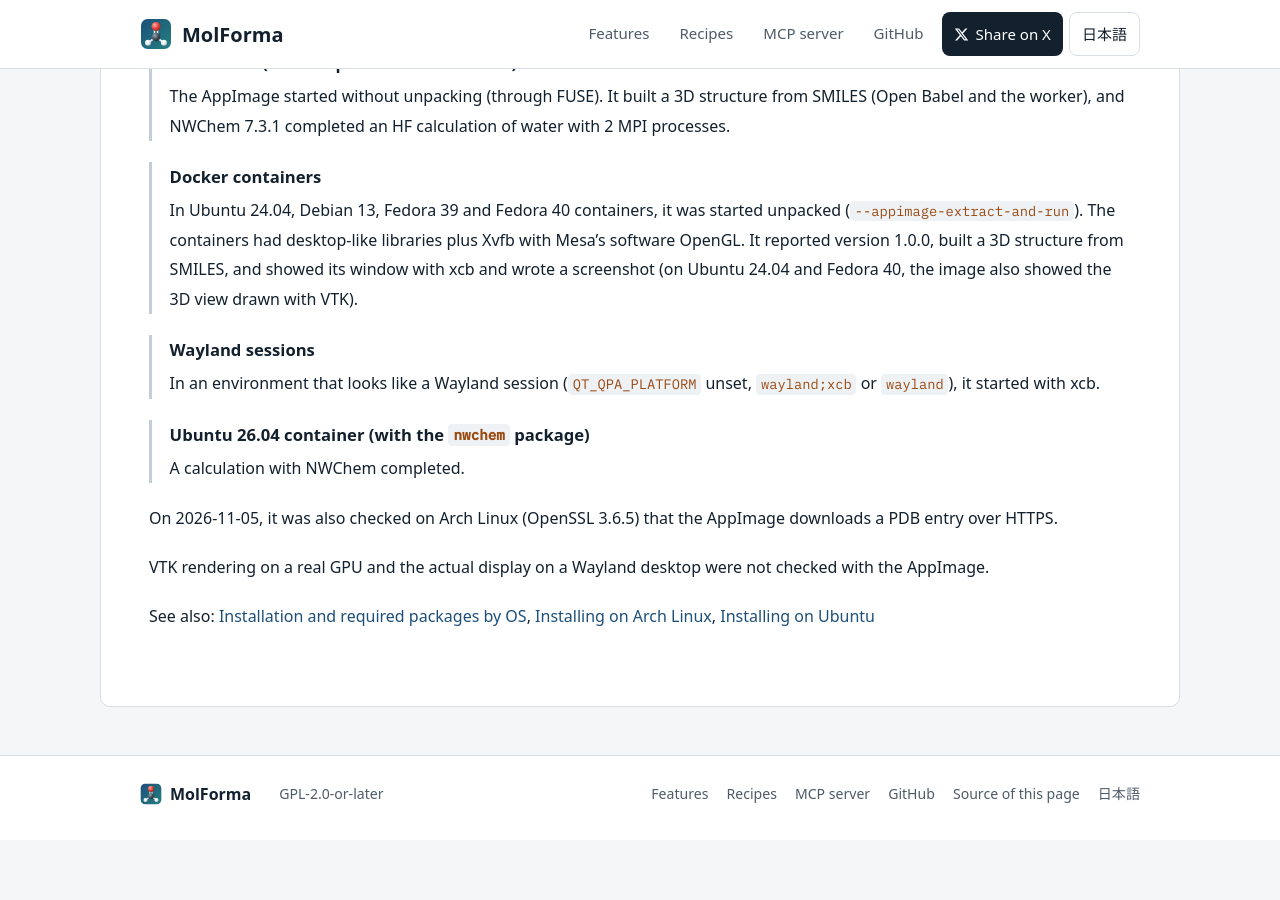
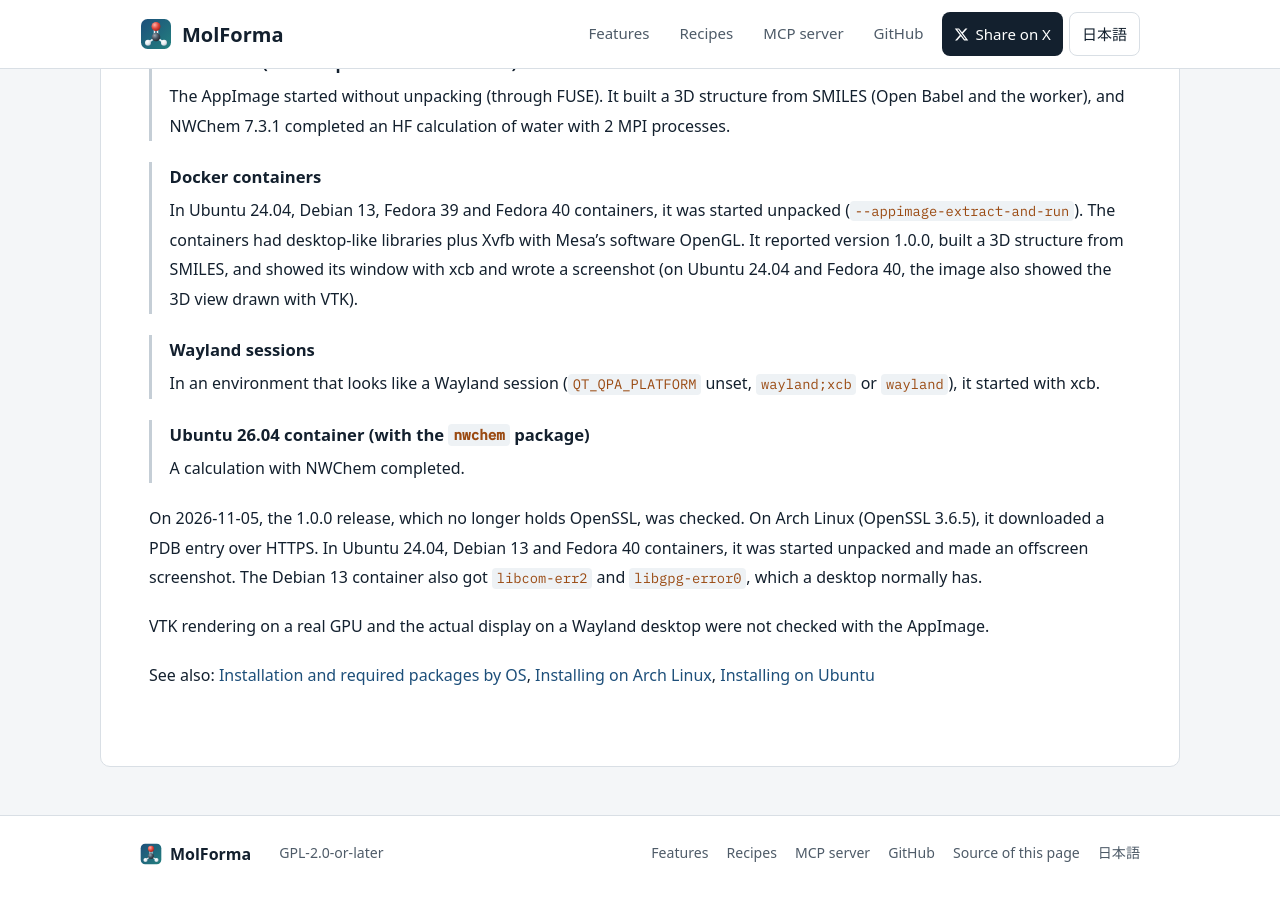
Before and after one commit to hnakada123/MolForma, a Jekyll site: the page built from docs/en/installation/appimage.md, in a window 1280 px wide and 900 px high, scrolled down 6015 px. Built offline with Jekyll 4.4.1, drawn with Linux system fonts in a browser that asks for light colours; some web fonts are replaced; our own code applies the rules of GitHub Pages for plain Markdown files; before the commit the page ends 6855 px from its top, so only the background shows below that.

Commit message:
Record the checks of the 1.0.0 AppImage
Co-Authored-By: Claude Opus 5.5 <noreply@anthropic.com>

```diff
--- a/docs/en/installation/appimage.md
+++ b/docs/en/installation/appimage.md
@@ -149,7 +149,7 @@ On 2026-10-28, an AppImage was made with these steps and the following was check
 - **Wayland sessions**: In an environment that looks like a Wayland session (`QT_QPA_PLATFORM` unset, `wayland;xcb` or `wayland`), it started with xcb.
 - **Ubuntu 26.04 container (with the `nwchem` package)**: A calculation with NWChem completed.
 
-On 2026-11-05, it was also checked on Arch Linux (OpenSSL 3.6.5) that the AppImage downloads a PDB entry over HTTPS.
+On 2026-11-05, the 1.0.0 release, which no longer holds OpenSSL, was checked. On Arch Linux (OpenSSL 3.6.5), it downloaded a PDB entry over HTTPS. In Ubuntu 24.04, Debian 13 and Fedora 40 containers, it was started unpacked and made an offscreen screenshot. The Debian 13 container also got `libcom-err2` and `libgpg-error0`, which a desktop normally has.
 
 VTK rendering on a real GPU and the actual display on a Wayland desktop were not checked with the AppImage.
 
```
Also changed, not shown: docs/installation/appimage.md (+1 -1 lines).
